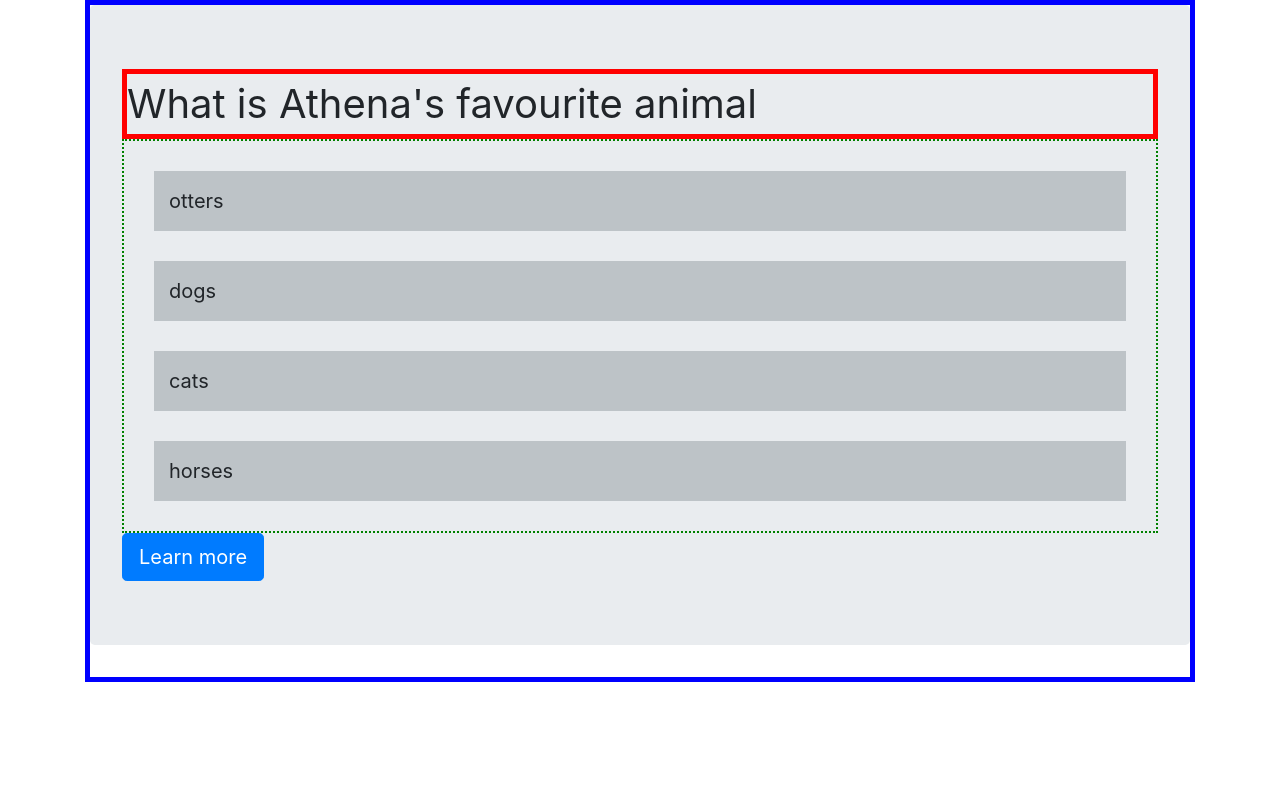
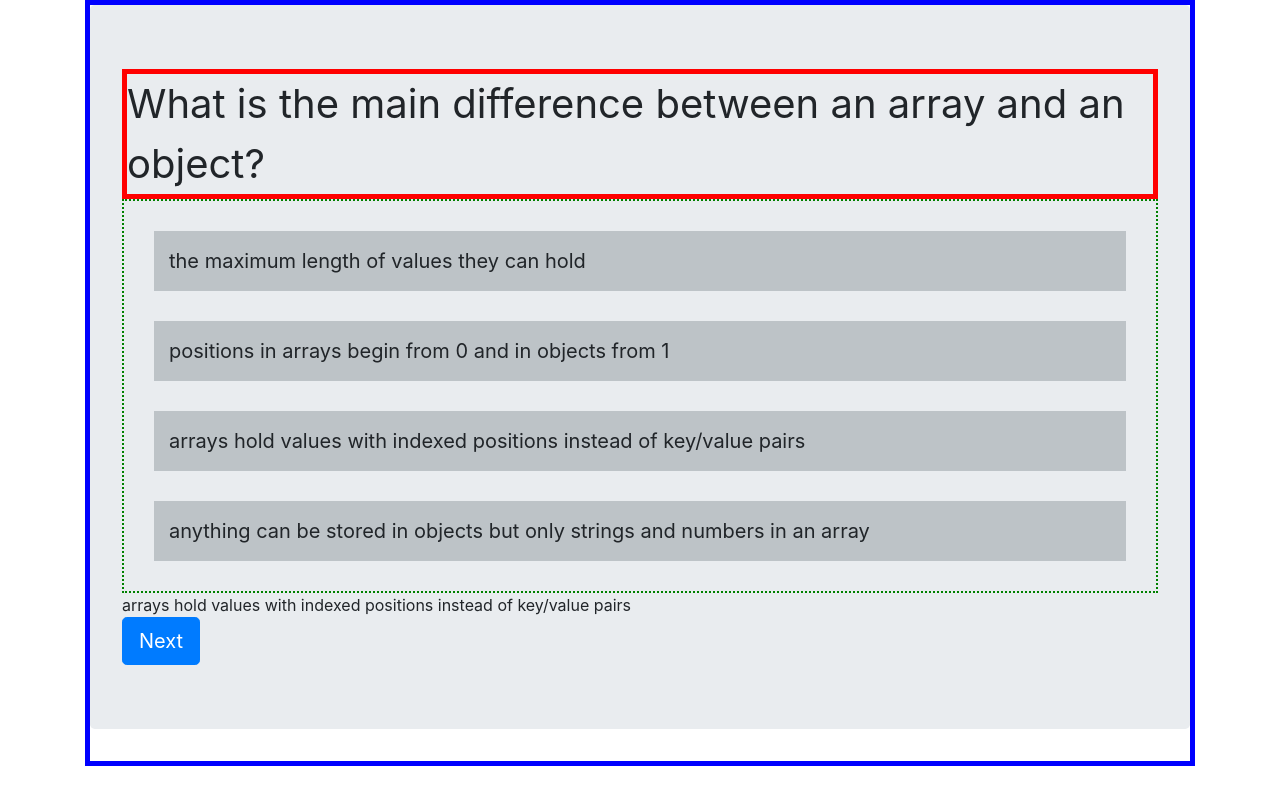
Before and after one commit to ali1129js/quiz-app, a React (Create React App) app: page / in a window 1280 px wide. Built offline with nearby package versions, Linux system fonts and the light colour scheme.

Commit message:
initial logic works

```diff
--- a/src/Components/Quiz.js
+++ b/src/Components/Quiz.js
@@ -2,7 +2,7 @@
  * @Author: Ali
  * @Date:   2019-01-23T16:35:52+01:00
  * @Last modified by:   Ali
- * @Last modified time: 2019-01-24T13:32:01+01:00
+ * @Last modified time: 2019-01-24T14:17:38+01:00
  */
 import React, { Component } from "react";
 class Quiz extends Component {
@@ -11,27 +11,66 @@ class Quiz extends Component {
     this.state = {
       questions: [
         {
+          questionNumber: 0,
           question: "What is 10 + 10",
           options: ["3", "20", "34", "45"],
           answer: "20"
         },
         {
+          questionNumber: 1,
           question: "What is Athena's favourite animal",
           options: ["otters", "dogs", "cats", "horses"],
           answer: "otters"
+        },
+        {
+          questionNumber: 2,
+          question: "How old is the PLanet",
+          options: [
+            "6000 Years",
+            "300,000 Years",
+            "1 million years",
+            "4.7 billion Years"
+          ],
+          answer: "4.7 billion Years"
+        },
+        {
+          questionNumber: 3,
+          question: "Which is a valid JavaScript type for numerical data?",
+          options: ["float", "int", "number", "long"],
+          answer: "number"
+        },
+        {
+          questionNumber: 4,
+          question: "What is the output of console.log(typeof [])?",
+          options: ["undefined", "object", "array", "null"],
+          answer: "object"
+        },
+        {
+          questionNumber: 5,
+          question:
+            "What is the main difference between an array and an object?",
+          options: [
+            "the maximum length of values they can hold",
+            "positions in arrays begin from 0 and in objects from 1",
+            "arrays hold values with indexed positions instead of key/value pairs",
+            "anything can be stored in objects but only strings and numbers in an array"
+          ],
+          answer:
+            "arrays hold values with indexed positions instead of key/value pairs"
         }
       ],
       correct: 0,
-      questionNumber: 1
+      questionNumber: 5
     };
   }
   handleClick(e) {
     const selectedAnswer = e.target.innerText;
-    const correctAnswer = "otters";
+    const correctAnswer = document.getElementById("answer").innerText;
     console.log(selectedAnswer, typeof selectedAnswer);
     console.log(correctAnswer, typeof correctAnswer);
     console.log(selectedAnswer === correctAnswer);
   }
+
   render() {
     const { questionNumber } = this.state;
     const questions = this.state.questions.map(rawdata => (
@@ -45,6 +84,9 @@ class Quiz extends Component {
             ))}{" "}
           </div>
         ) : null}
+        <div id="answer" className="hidden">
+          {rawdata.answer}
+        </div>
       </div>
     ));
 
@@ -58,7 +100,7 @@ class Quiz extends Component {
             href="https://github.com"
             role="button"
           >
-            Learn more
+            Next
           </a>
         </div>
       </div>
```
Also changed, not shown: 2 other files (tests, documents, lock files or other folders).
